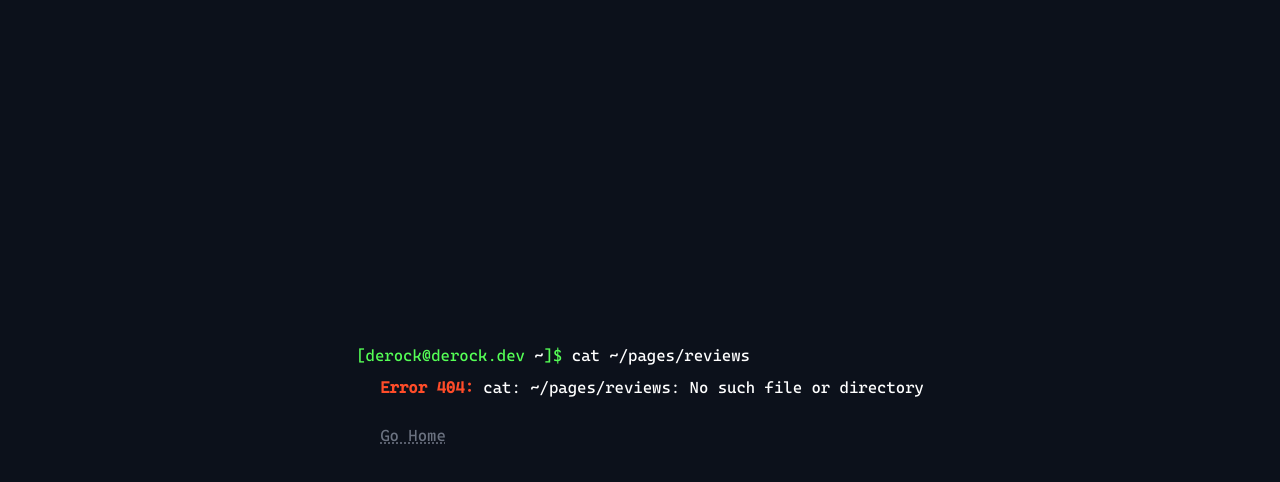
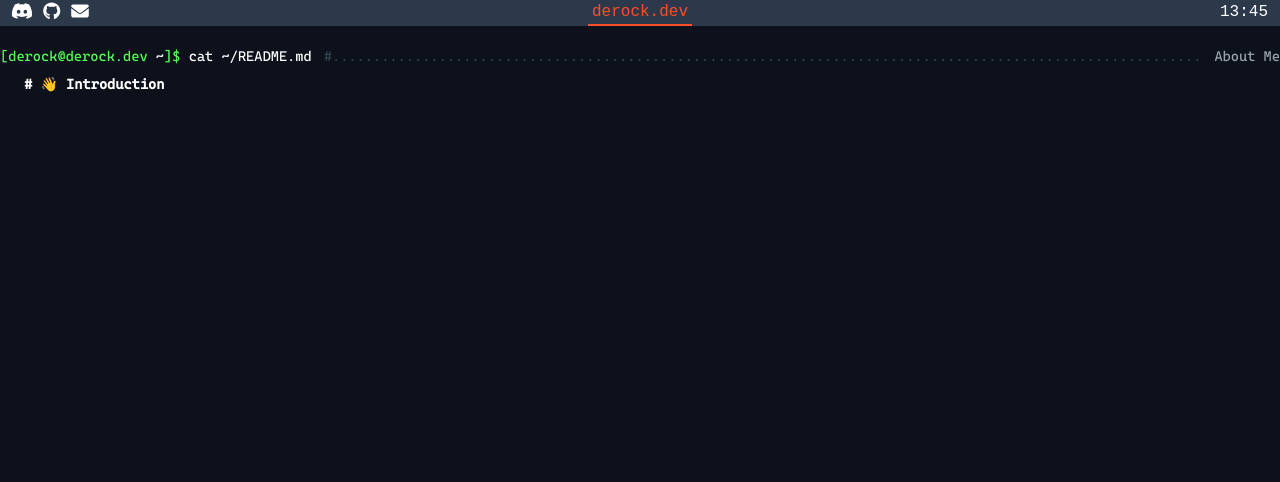
Before and after one commit to ItzDerock/derock.dev, a Next.js app: page /reviews in a window 1280 px wide. Before the commit this address had no page. Shown: the top 482 px of the page. Built offline with nearby package versions, Linux system fonts and the light colour scheme.

Commit message:
ref: create terminal wrapper

```diff
--- /dev/null
+++ b/src/components/Terminal/Wrapper.tsx
@@ -0,0 +1,7 @@
+export function TerminalWrapper({ children }: { children: React.ReactNode }) {
+  return (
+    <main className="font-terminal m-5 text-sm overflow-x-auto sm:overflow-auto lg:max-w-screen-2xl mx-auto pb-4">
+      {children}
+    </main>
+  );
+}
--- a/src/pages/_app.tsx
+++ b/src/pages/_app.tsx
@@ -13,6 +13,10 @@
         <style>
           {dom.css()}
         </style>
+
+        <title>Derock&apos;s Development</title>
+        <meta name="theme-color" content="#FF4C29" />
+        <link rel="icon" href="/favicon.ico" />
       </Head>
       <Component {...pageProps} />
     </QueryClientProvider>
--- a/src/pages/index.tsx
+++ b/src/pages/index.tsx
@@ -11,6 +11,7 @@
 import { TerminalBars } from "../components/Terminal/Bar";
 import Command from "../components/Terminal/Command";
 import TreeEntity from "../components/Terminal/TreeEntity";
+import { TerminalWrapper } from "../components/Terminal/Wrapper";
 
 type TechnologyCardProps = {
   name: string;
@@ -24,13 +25,11 @@
       <Head>
         <title>Derock&apos;s Development</title>
         <meta name="description" content="Derock's resume and portfolio." />
-        <meta name="theme-color" content="#FF4C29" />
-        <link rel="icon" href="/favicon.ico" />
       </Head>
 
       <Header />
 
-      <main className="font-terminal m-5 text-sm overflow-x-auto sm:overflow-auto lg:max-w-screen-2xl mx-auto pb-4">
+      <TerminalWrapper>
         <Command input="neofetch" title="Contact" animationIndex={1}>
           <pre className="text-arch whitespace-pre font-terminal">
             {"      /\\\\           "} derock<span className="text-white">@</span>derockdev <br />
@@ -168,7 +167,7 @@
               Take a look at reviews from my clients!
             </TreeEntity>
         </Command>
-      </main>
+      </TerminalWrapper>
     </>
   );
 };
--- /dev/null
+++ b/src/pages/reviews.tsx
@@ -0,0 +1,24 @@
+import Head from "next/head";
+import { Fragment } from "react";
+import { Header } from "../components/Header";
+import Command from "../components/Terminal/Command";
+import { TerminalWrapper } from "../components/Terminal/Wrapper";
+
+export default function Reviews() {
+  return (
+    <Fragment>
+      <Head>
+        <title>Reviews - derock.dev</title>
+        <meta name="description" content="Derock Development Reviews" />
+      </Head>
+
+      <Header />
+
+      <TerminalWrapper>
+        <Command input="cat ~/README.md" title="About Me" animationIndex={1}>
+          <span className="font-bold"># 👋 Introduction</span>
+        </Command>
+      </TerminalWrapper>
+    </Fragment>
+  )
+}
```
